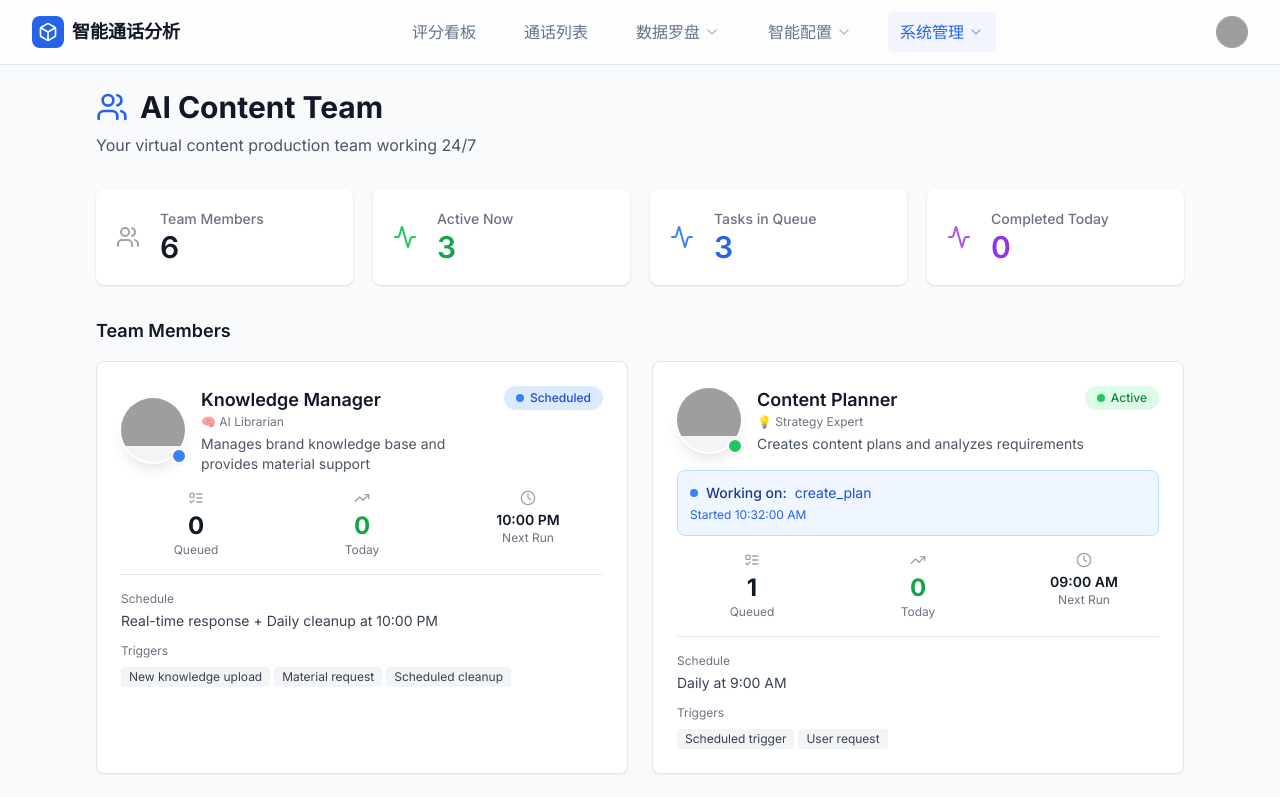
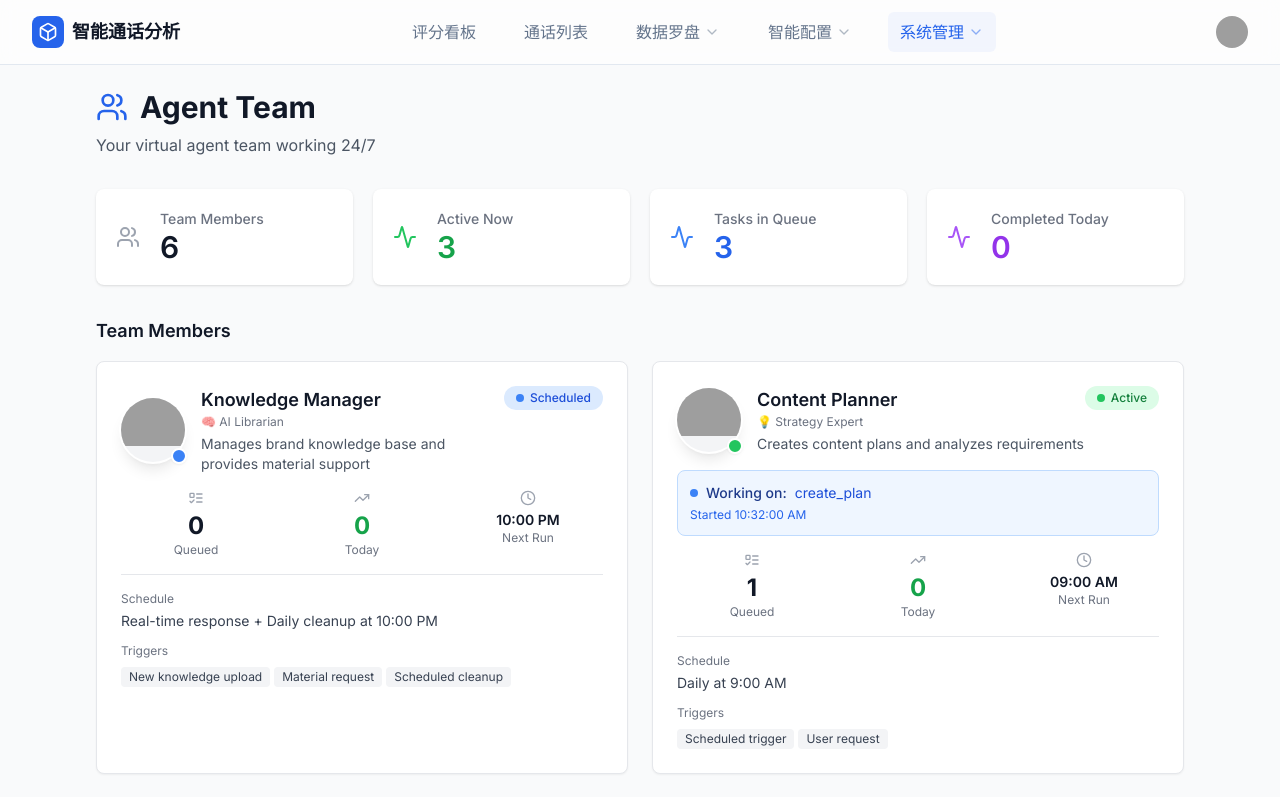
Before and after one commit to franksunye/GeoCMS, a Next.js app in the folder frontend-nextjs/: page /dashboard/team in a window 1280 px wide. Shown: the top 797 px of the page. Built offline with nearby package versions, Linux system fonts and the light colour scheme; grey boxes are pictures that could not be loaded.

Commit message:
chore: Update page titles and default filter settings for Score Details

```diff
--- a/frontend-nextjs/src/app/dashboard/team-calls/score-details/page.tsx
+++ b/frontend-nextjs/src/app/dashboard/team-calls/score-details/page.tsx
@@ -47,10 +47,10 @@ interface ScoreDetailsData {
 export default function ScoreDetailsPage() {
   const [data, setData] = useState<ScoreDetailsData | null>(null)
   const [loading, setLoading] = useState(true)
-  const [category, setCategory] = useState('all')
-  const [dimension, setDimension] = useState('all')
+  const [category, setCategory] = useState('Sales')
+  const [dimension, setDimension] = useState('Process')
   const [tagName, setTagName] = useState('all')
-  const [limit, setLimit] = useState('10')
+  const [limit, setLimit] = useState('3')
 
   // Audio Player State
   const audioRef = useRef<HTMLAudioElement>(null)
--- a/frontend-nextjs/src/app/dashboard/team/page.tsx
+++ b/frontend-nextjs/src/app/dashboard/team/page.tsx
@@ -107,10 +107,10 @@ export default function TeamPage() {
       <div className="mb-8">
         <h1 className="text-3xl font-bold text-gray-900 flex items-center">
           <Users className="h-8 w-8 mr-3 text-primary" />
-          AI Content Team
+          Agent Team
         </h1>
         <p className="mt-2 text-gray-600">
-          Your virtual content production team working 24/7
+          Your virtual agent team working 24/7
         </p>
       </div>
 
```
